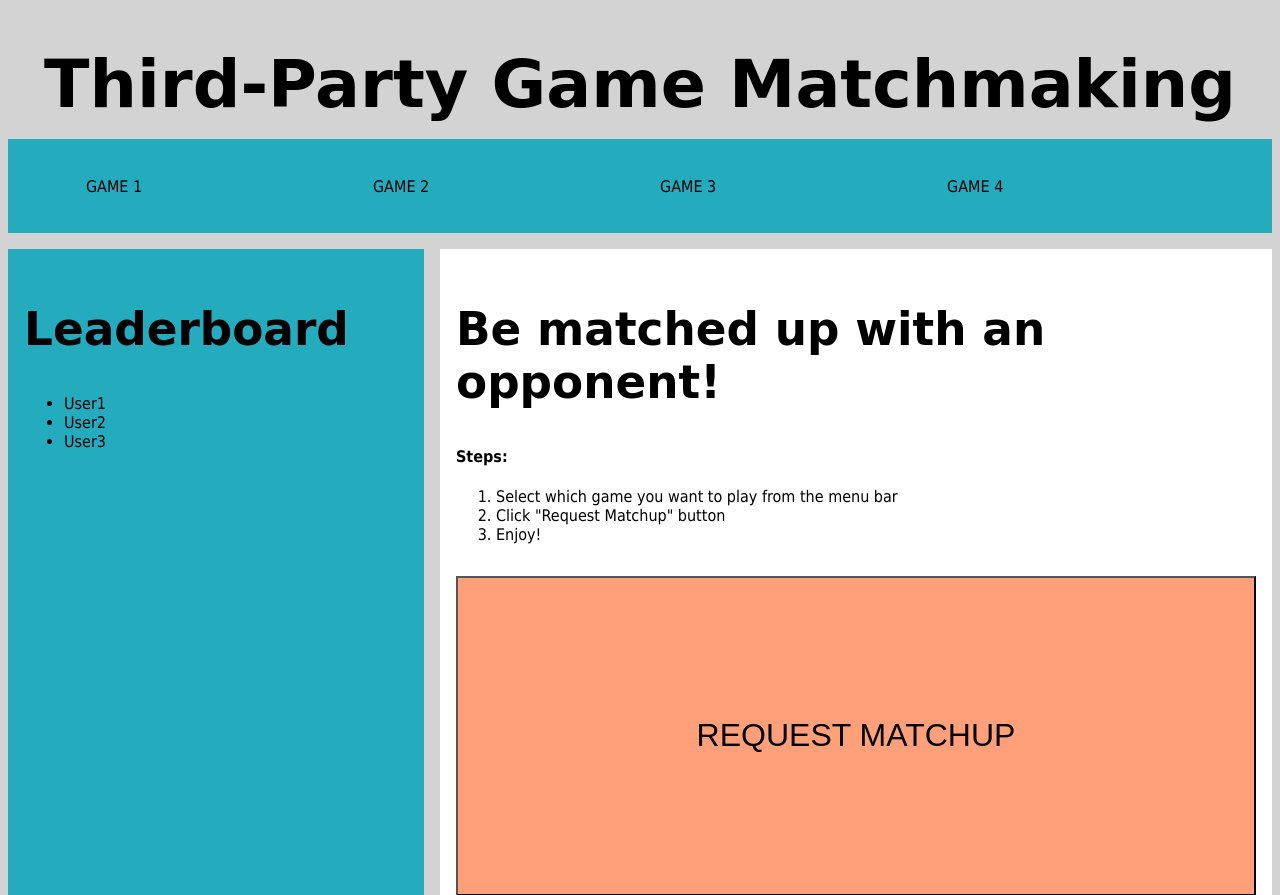
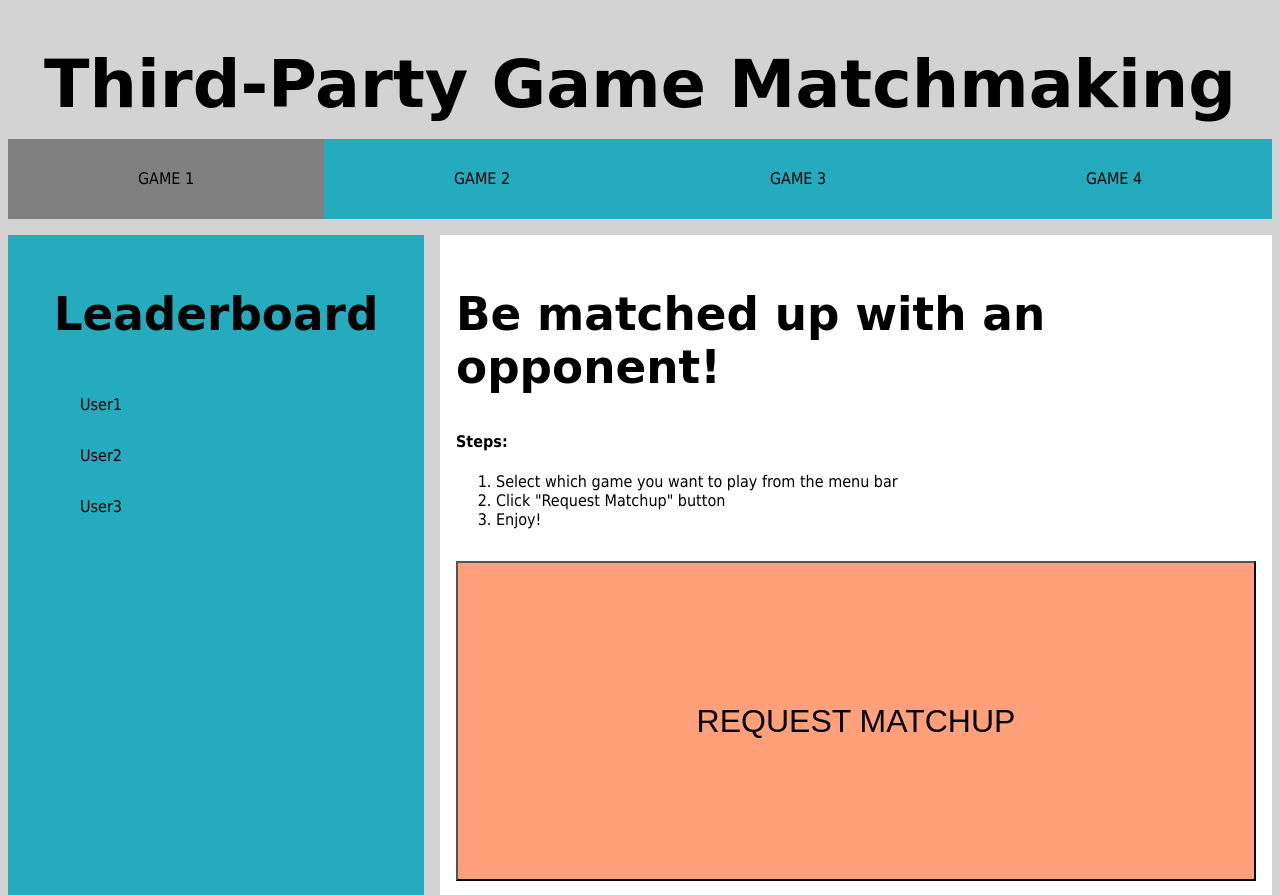
Before and after one commit to saraf12/Group-Project---Comp-442, a Python web app: template templates/mainPage.html in a window 1280 px wide. Shown: the top 895 px of the page. Run offline with Jinja, Linux system fonts and the light colour scheme; the template is opened without the code that fills it, so the values that code supplies are empty.

Commit message:
Worked on making the css for the nav bar better

```diff
--- a/styles/main.css
+++ b/styles/main.css
@@ -44,7 +44,8 @@ nav{
     flex-direction: row;
     flex-wrap: wrap;
     list-style-type: none;
-    padding: 3%;
+    /*padding: 3%;*/
+    padding: 0;
     margin-top: 1rem;
     margin-bottom: 1rem;
 }
@@ -54,14 +55,24 @@ nav ul {
     list-style-type: none;
     flex: 2;
     margin: 0px;
-}
-
-nav form {
-    flex: 1;
+    padding: 0;
+    overflow: hidden;
 }
 
 nav ul li {
     flex: 1;
+    display: flex;
+    height: 5rem;
+    text-align: right;
+    align-items: center;
+    justify-content: center;
+}
+
+nav ul li:hover {
+    flex: 1;
+    height: 5rem;
+    text-align: center;
+    background-color: grey;
 }
 
 nav a {
@@ -70,10 +81,26 @@ nav a {
     text-transform: uppercase;
 }
 
+nav a:hover {
+    text-decoration: none;
+    text-transform: uppercase;
+}
+
 nav input[type=submit] {
     color: white;
     background-color: black;
 }
+
+#game1 {
+    background-color: grey;
+}
+
+#game1:hover {
+    background-color: darkgray;
+    color: white;
+}
+
+
 
 /*Page Layout*/
 div {
@@ -110,13 +137,28 @@ h1 {
 
 /*Matchup Button*/
 button {
-    background-color: lightsalmon;
+    background-color: #ffa07a;
     width: 50rem;
     height: 20rem;
     font-size: xx-large;
+}
+
+button:hover {
+    background-color: grey;
 }
 
 /*Steps list*/
 main ol {
     margin-bottom: 2rem;
 }
+
+/*Leaderboard*/
+aside ul li {
+    list-style-type: none;
+    padding: 1rem;
+    text-align: justify;
+}
+
+aside h2 {
+    text-align: center;
+}
--- a/templates/mainPage.html
+++ b/templates/mainPage.html
@@ -13,10 +13,10 @@
       <!-- Common practice to put the main navigation menu within the main header -->
       <nav>
         <ul>
-          <li><a href="#">Game 1</a></li>
-          <li><a href="#">Game 2</a></li>
-          <li><a href="#">Game 3</a></li>
-          <li><a href="#">Game 4</a></li>
+          <li id="game1"><a href="#">Game 1</a></li>
+          <li id="game2"><a href="#">Game 2</a></li>
+          <li id="game3"><a href="#">Game 3</a></li>
+          <li id="game4"><a href="#">Game 4</a></li>
         </ul>
       </nav>
     </header>
```
